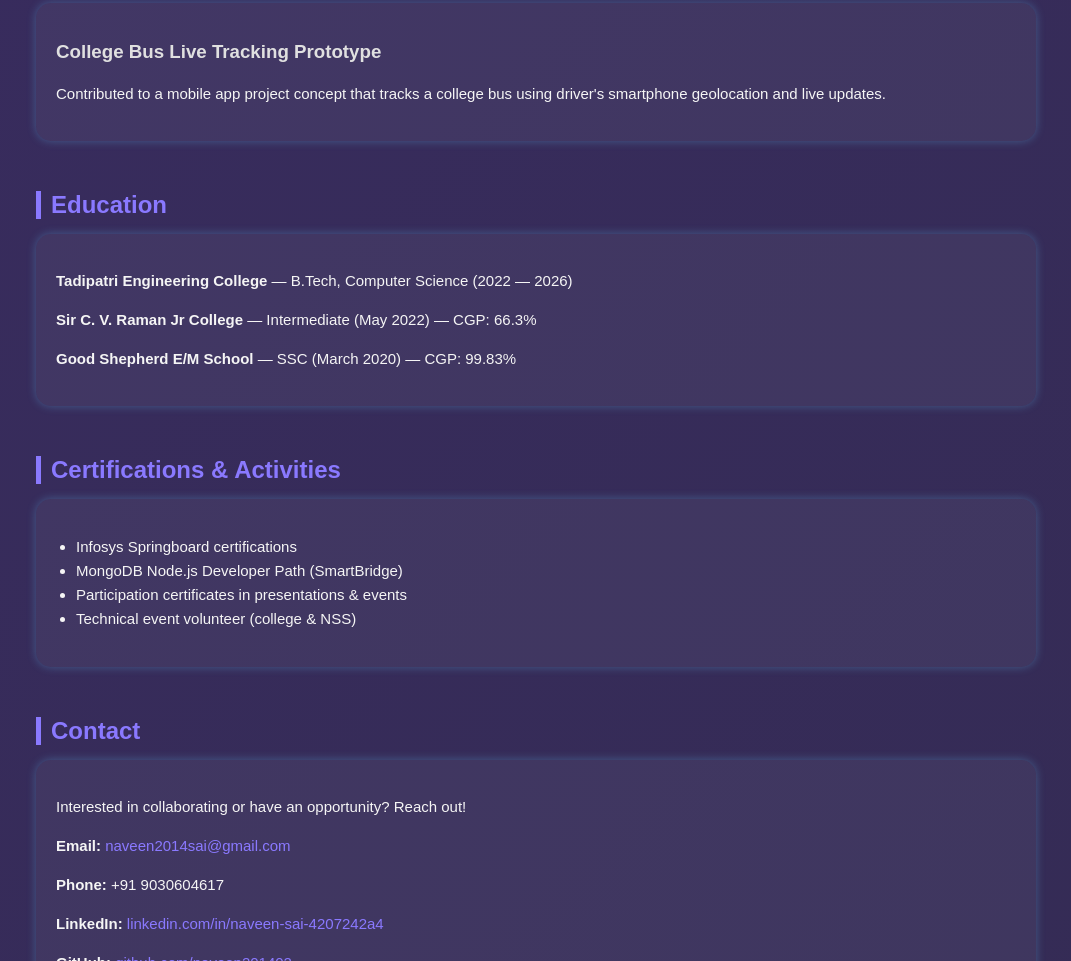
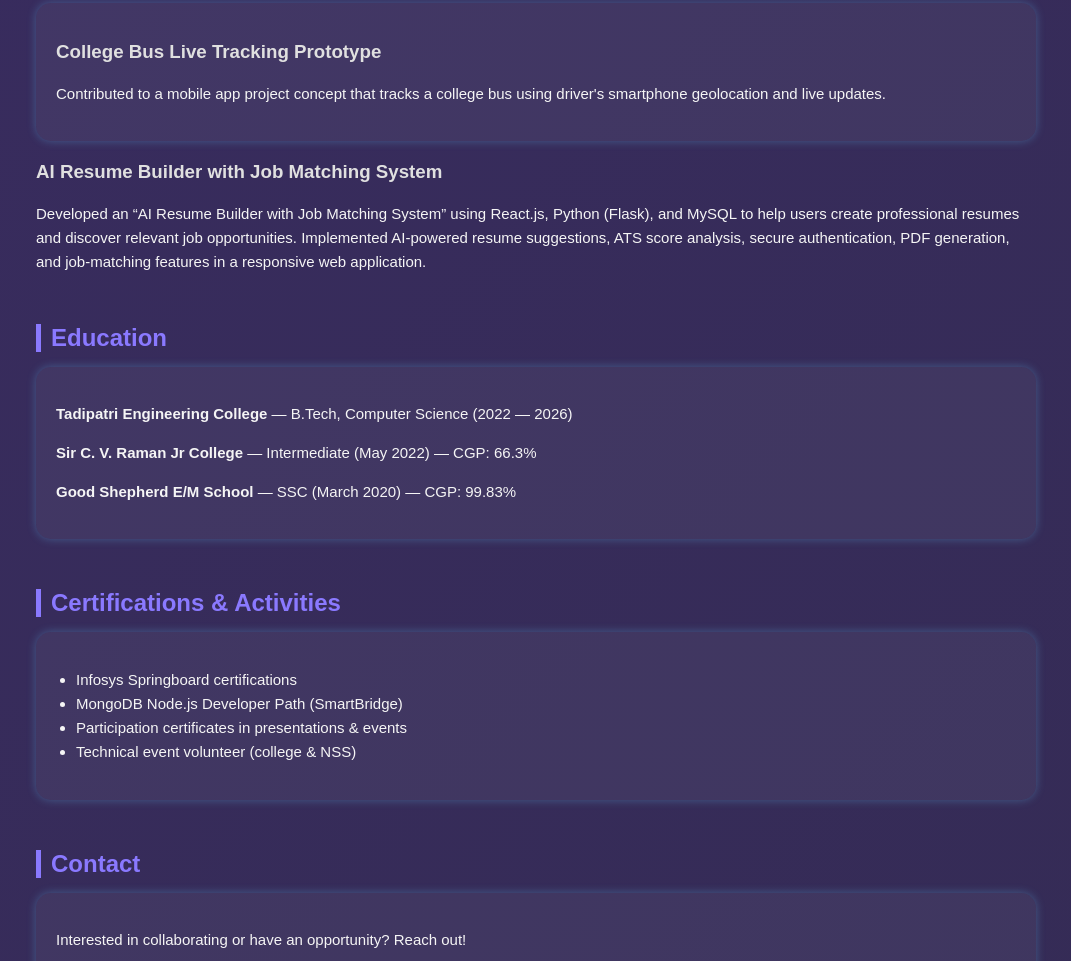
Before and after one commit to naveen201402/Naveensai-Ns.github.io, a plain HTML site: page index.html in a window 1280 px wide. Shown: the part 1882-2843 px from the top of the page, without its empty margins (104-1175 px from the left). Drawn offline with Linux system fonts and the light colour scheme.

Commit message:
Update index.html

```diff
--- a/index.html
+++ b/index.html
@@ -191,6 +191,10 @@
         <h3>College Bus Live Tracking Prototype</h3>
         <p>Contributed to a mobile app project concept that tracks a college bus using driver's smartphone geolocation and live updates.</p>
       </div>
+      <div>
+        <h3>AI Resume Builder with Job Matching System</h3>
+        <p>Developed an “AI Resume Builder with Job Matching System” using React.js, Python (Flask), and MySQL to help users create professional resumes and discover relevant job opportunities. Implemented AI-powered resume suggestions, ATS score analysis, secure authentication, PDF generation, and job-matching features in a responsive web application.</p>
+      </div>
     </section>
 
     <!-- Education -->
```
